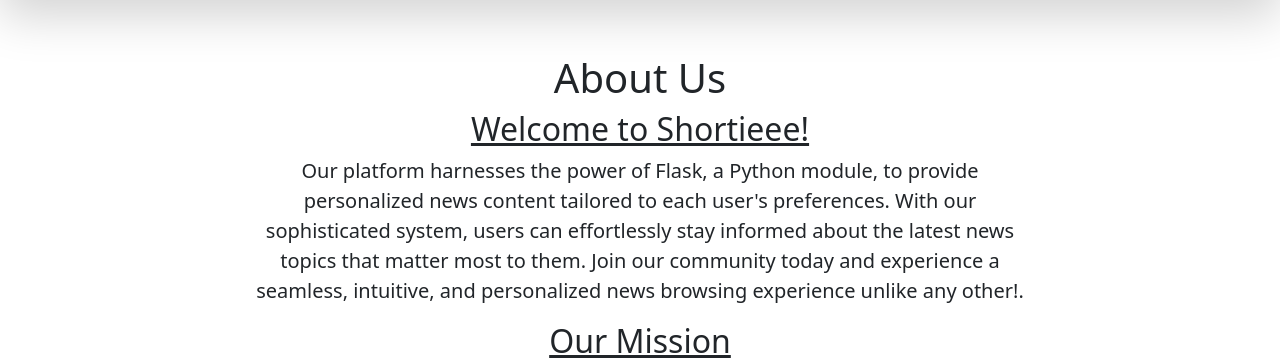
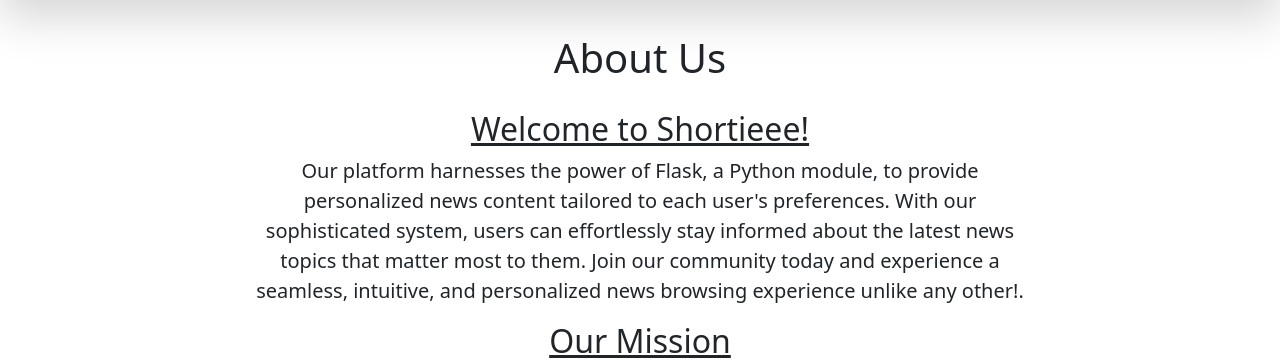
Before and after one commit to bandhan-majumder/Newz_Shortie, a Python web app: template templates/about.html in a window 1280 px wide. Shown: the part 84-446 px from the top of the page. Run offline with Jinja, Linux system fonts and the light colour scheme; the template is opened without the code that fills it, so the values that code supplies are empty; some libraries are stand-ins or nearby versions.

Commit message:
Update about.html

```diff
--- a/templates/about.html
+++ b/templates/about.html
@@ -1,11 +1,11 @@
 {% extends "layout.html" %}
 {% block body %}
-<body style="padding-top: 70px;">
+<body style="padding-top: 50px;">
 
     <div class="text-center" style="margin: 0 auto; padding: 20px;">
 
         <div style="max-width: 800px; margin: 0 auto;" class="mt-5">
-            <h1>About Us</h1>
+            <h1 style="padding-bottom: 20px;">About Us</h1>
             <h2 class="text-decoration-underline">Welcome to Shortieee!</h2>
             <p class="lead">Our platform harnesses the power of Flask, a Python module, to provide personalized news content tailored to each user's preferences. With our sophisticated system, users can effortlessly stay informed about the latest news topics that matter most to them. Join our community today and experience a seamless, intuitive, and personalized news browsing experience unlike any other!.</p>
         </div>
```
